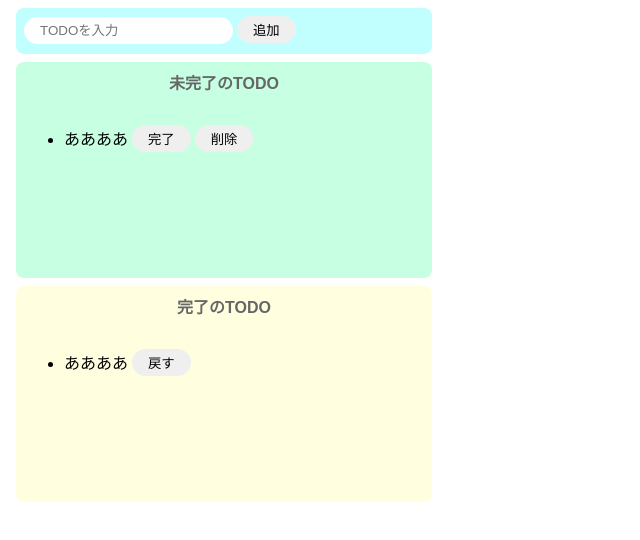
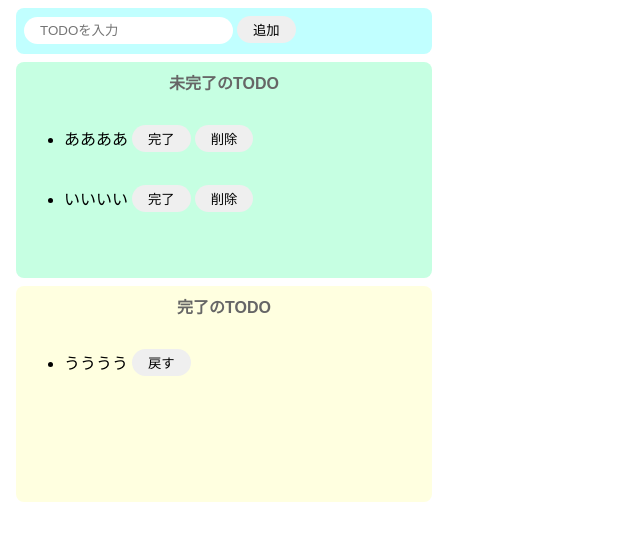
Before and after one commit to kono-meowmeow/ToDoApp_with_React, a React (Create React App) app: page / in a window 1280 px wide. Shown: the top 540 px of the page, without its empty margins (0-640 px from the left). Built offline with nearby package versions, Linux system fonts and the light colour scheme.

Commit message:
mapを使ったループ処理への変更

```diff
--- a/src/App.jsx
+++ b/src/App.jsx
@@ -2,6 +2,8 @@ import React from "react";
 import "./styles.css";
 
 export const App = () => {
+  const [incompleteTodos, setIncompleteTodos] = React.useState(["ああああ", "いいいい"]);
+  const [completeTodos, setCompleteTodos] = React.useState(["うううう"]);
   return (
     <>
       {/* jsxではclass名を与えるのに、classNameを使う点に注意 */}
@@ -12,24 +14,39 @@ export const App = () => {
       <div className="incomplete-area">
         <p className="title">未完了のTODO</p>
         <ul>
-          <li>
+          {/* map関数を使って、配列の要素を一つずつ取り出す */}
+          {/* この場合、incompleteTodosの要素を一つずつ取り出している */}
+          {/* そのため、incompleteTodosの要素の数だけli要素が生成される */}
+          {incompleteTodos.map((todo) => {
+            return(
+              // map関数の中でreturnを使う場合、keyを設定する必要がある
+              // このkeyは、Reactが仮想DOM内で要素を識別するためのもの
+              // このkeyは、一意である必要がある
+              // そのため、ここではtodoをkeyとしている
+              <li key={todo} >
                 <div className="list-row">
-              <p>ああああ</p>
+                  <p>{todo}</p>
                   <button>完了</button>
                   <button>削除</button>
                 </div>
               </li>
+            );
+          })}
         </ul>
       </div>
       <div className="complete-area">
         <p className="title">完了のTODO</p>
         <ul>
-          <li>
+          {completeTodos.map((todo) => {
+            return(
+              <li key={todo}>
                 <div className="list-row">
-              <p>ああああ</p>
+                  <p>{todo}</p>
                   <button>戻す</button>
                 </div>
               </li>
+            );
+          })}
         </ul>
       </div>
     </>
```
Lines whose indentation alone changed are shown as unchanged.
